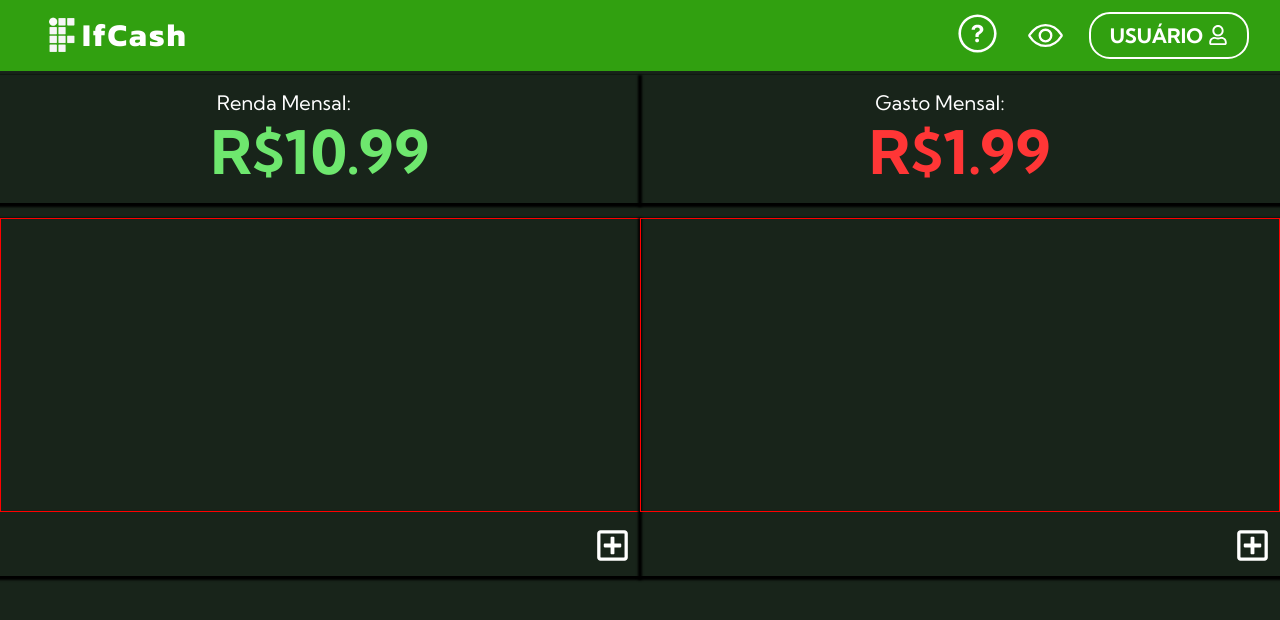
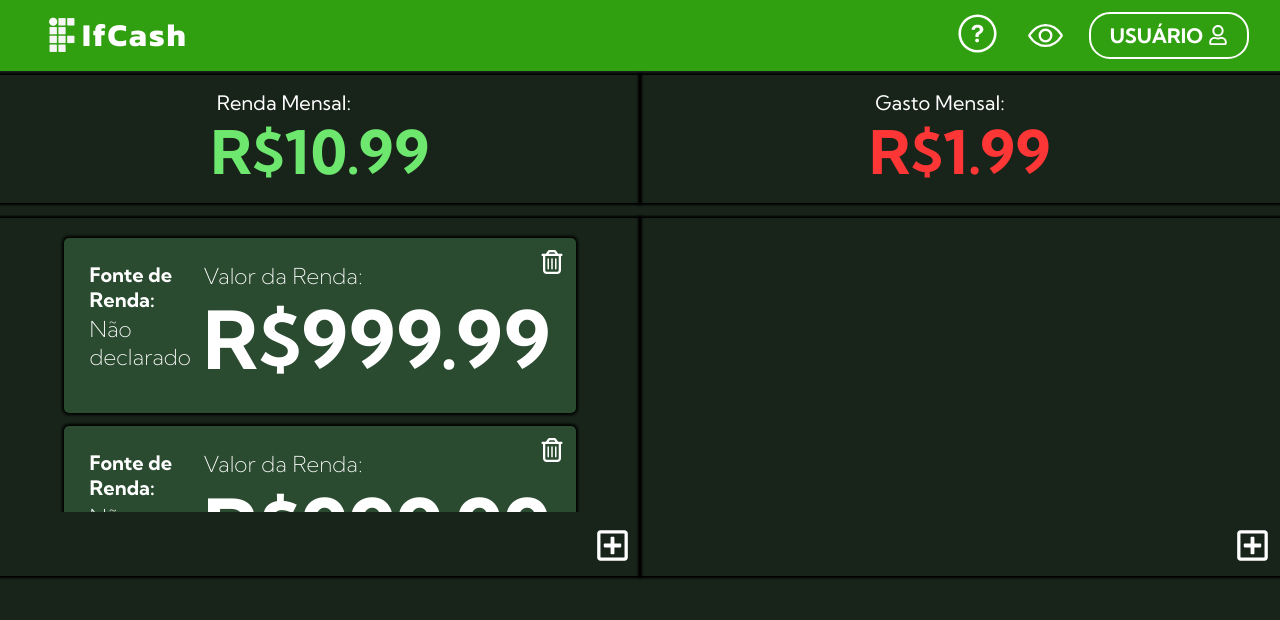
Before and after one commit to jg-lima12/ifcash, a React (Create React App) app: page /register-income in a window 1280 px wide. Shown: the top 620 px of the page. Built offline with nearby package versions, Linux system fonts and the light colour scheme.

Commit message:
Finalizado o cardIncome agr so colocar as funcoes

```diff
--- a/src/components/Input/Input.js
+++ b/src/components/Input/Input.js
@@ -1,10 +1,10 @@
 import styles from './Input.module.css'
 
-export default function Input({ styleLabel, styleInput, id, children }) {
+export default function Input({ styleLabel, styleInput, id, children, value, onChange }) {
     return (
         <><div className={styles.cardInput}>
             <label style={styleLabel} className={styles.label} htmlFor={id}>{children}</label>
-            <input style={styleInput} className={styles.input} placeholder='Escreva aqui' type="text" id={id} />
+            <input value={value} onChange={onChange} style={styleInput} className={styles.input} placeholder='Escreva aqui' type="text" id={id} />
         </div>
         </>
     )
--- /dev/null
+++ b/src/layout/CardIncome/CardIncome.js
@@ -0,0 +1,30 @@
+import { useState } from 'react'
+import styles from './CardIncome.module.css'
+
+import { FaRegTrashCan } from "react-icons/fa6";
+
+
+export default function CardIncome() {
+
+    const [number, setNumber] = useState(999.99)
+    const [title, setTitle] = useState('Não declarado')
+
+
+    return (
+        <>
+            <div className={styles.container}>
+                <FaRegTrashCan className={styles.icon}/>
+                <div className={styles.card}>
+                    <div className={styles.data}>
+                        <span className={styles.titleData}>Fonte de Renda:</span>
+                        <span className={styles.fontData}>{title}</span>
+                    </div>
+                    <div className={styles.value}>
+                        <span className={styles.titleValue}>Valor da Renda:</span>
+                        <span className={styles.numValue}>R${number}</span>
+                    </div>
+                </div>
+            </div>
+        </>
+    )
+}
--- /dev/null
+++ b/src/layout/CardIncome/CardIncome.module.css
@@ -0,0 +1,64 @@
+.container {
+    padding: 3vh 0px;
+    width: 40vw;
+    display: flex;
+    align-items: center;
+    justify-content: center;
+    background-color: #2b4b31;
+    border-radius: 5px;
+    box-shadow: 0px 0px 3px 2px;
+    position: relative;
+}
+
+.card {
+    width: 90%;
+    display: flex;
+    justify-content: space-between;
+}
+
+.data, .value{
+    display: flex;
+    flex-direction: column;
+    color: white;
+}
+
+.data{
+    gap: 3px;
+}
+
+.data .titleData, .value .numValue{
+    font-weight: bold;
+}
+
+.data .titleData{
+    font-size: 20px;
+}
+
+.data .fontData, .value .titleValue{
+    font-size: 22px;
+    font-weight: 250;
+}
+
+.value .numValue{
+    font-size: 80px;
+}
+
+.icon {
+    position: absolute;
+    border-radius: 5px;
+    right: 9px;
+    top: 9px;
+    color: white;
+    padding: 3px;
+    font-size: 30px;
+    cursor: pointer;
+    transition: var(--trsTrf), var(--trsBck);
+}
+
+.icon:hover {
+    background-color: rgba(102, 117, 97, 0.589);
+}
+
+.icon:active {
+    transform: scale(0.9);
+}
--- a/src/layout/PopUpIncome/PopUpIncome.js
+++ b/src/layout/PopUpIncome/PopUpIncome.js
@@ -19,6 +19,7 @@ export default function PopUpIncome({ opacity, setOpacity, setShowIncome, showIn
 
     const [valueFont, setValueFont] = useState(99.99)
     const [valueLimit, setValueLimit] = useState(99.99)
+    const  [valueInput, setValueInput] = useState('')
 
     const [viewAlert, setViewAlert] = useState(false)
 
@@ -36,6 +37,10 @@ export default function PopUpIncome({ opacity, setOpacity, setShowIncome, showIn
 
     function showAlert() {
         setViewAlert(!viewAlert)
+    }
+
+    function getValue(){
+
     }
 
     useEffect((() => {
@@ -56,7 +61,7 @@ export default function PopUpIncome({ opacity, setOpacity, setShowIncome, showIn
                         <FaArrowLeft className={styles.arrowIcon} onClick={offPopUp} />
                         <div className={styles.cardPopUp}>
                             <div className={styles.inputRenda}>
-                                <Input>Fonte de Renda:</Input>
+                                <Input value={valueInput} onChange={(e) => setValueInput(e.target.value)} >Fonte de Renda:</Input>
                             </div>
                             <div className={styles.saleIncome}>
                                 <span>Ganho Líquido:</span>
@@ -82,7 +87,7 @@ export default function PopUpIncome({ opacity, setOpacity, setShowIncome, showIn
                                 </div>
                             </div>
                             <div className={styles.buttonAdd}>
-                                <Button version='greenBck' size='small'>
+                                <Button onClick={getValue} version='greenBck' size='small'>
                                     <FaPlus style={{ fontSize: '20px' }} />
                                     Adicionar Renda
                                 </Button>
--- a/src/screens/AddRenda/AddRenda.js
+++ b/src/screens/AddRenda/AddRenda.js
@@ -6,6 +6,8 @@ import clsx from 'clsx';
 
 import PopUpSpent from '../../layout/PopUpSpent/PopUpSpent';
 import PopUpIncome from '../../layout/PopUpIncome/PopUpIncome';
+
+import CardIncome from '../../layout/CardIncome/CardIncome';
 
 export default function AddRenda() {
 
@@ -33,7 +35,10 @@ export default function AddRenda() {
                         </div>
                         <div className={styles.listIcome}>
                             <div className={styles.listAddIcome}>
-
+                                <CardIncome />
+                                <CardIncome />
+                                <CardIncome />
+                                <CardIncome />
                             </div>
                             <div className={styles.buttonListAdd}>
                                 <FaRegPlusSquare onClick={() => {
--- a/src/screens/AddRenda/AddRenda.module.css
+++ b/src/screens/AddRenda/AddRenda.module.css
@@ -24,7 +24,7 @@
     display: flex;
     justify-content: center;
     align-items: center;
-    box-shadow: 0px 2px 2px 2px black;
+    box-shadow: 0px 0px 2px 2px black;
     height: 10vw;
     width: 100%;
 }
@@ -58,20 +58,20 @@
     align-items: center;
     flex-direction: column;
     height: 28vw;
-    box-shadow: 0px 2px 2px 2px black;
+    box-shadow: 0px 0px 2px 2px black;
     margin-top: 15px;
     width: 100%;
-    overflow-y: auto;
 }
 
 .listAddIcome {
+    padding-top: 20px;
     display: flex;
     align-items: center;
-    gap: 4px;
+    gap: 1vw;
     flex-direction: column;
     width: 100%;
     height: 23vw;
-    border: var(--border);
+    overflow-y: auto;
 }
 
 .buttonListAdd {
@@ -84,7 +84,16 @@
 }
 
 .listAddIcome::-webkit-scrollbar {
-    width: 0;
+    width: 8px; /* tamanho da barra */
+}
+
+.listAddIcome::-webkit-scrollbar-track {
+    background: transparent; /* trilho */
+}
+
+.listAddIcome::-webkit-scrollbar-thumb {
+    background: rgba(134, 134, 134, 0.479);
+    border-radius: 10px;
 }
 
 .iconPlus {
```
Also changed, not shown: src/layout/CardSpent/CardSpent.js (added), src/layout/CardSpent/CardSpent.module.css (added).
